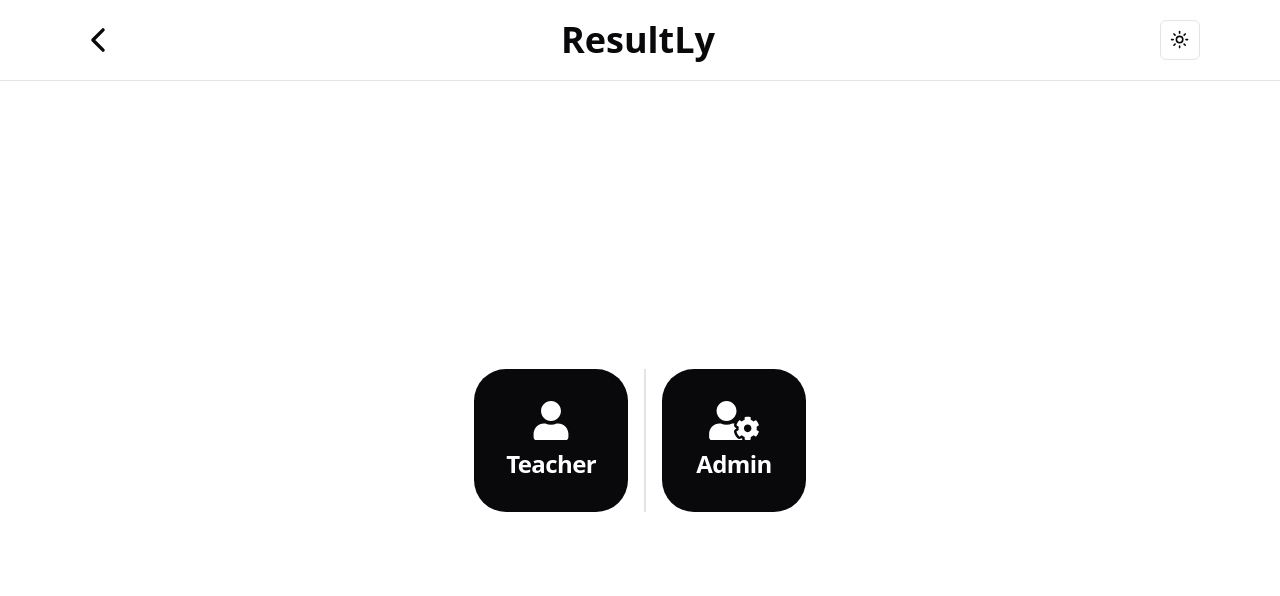
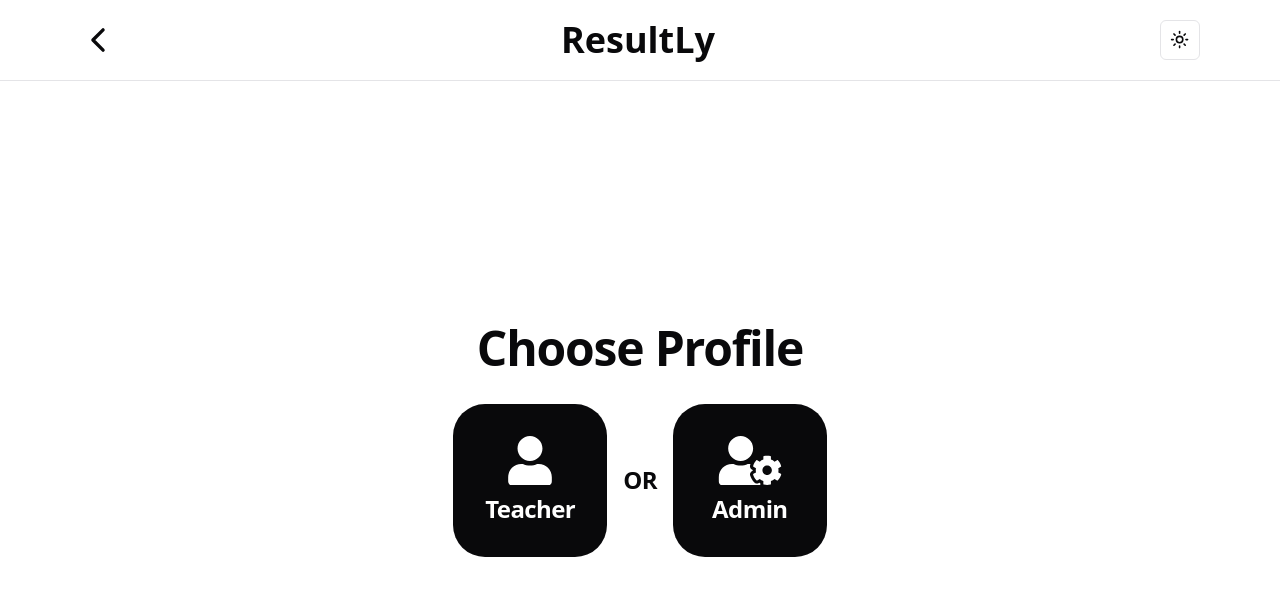
Before and after one commit to Manan-Bhatia/major-project, a Next.js app: page /switchProfile in a window 1280 px wide. Shown: the top 596 px of the page. Built offline with nearby package versions, Linux system fonts and the light colour scheme.

Commit message:
UI updates

```diff
--- a/src/app/(initialFlow)/switchProfile/page.tsx
+++ b/src/app/(initialFlow)/switchProfile/page.tsx
@@ -1,14 +1,14 @@
 "use client";
 import { useRouter } from "next/navigation";
-import { Separator } from "@/components/ui/separator";
 import { FaUser, FaUserCog } from "react-icons/fa";
 
 export default function Home() {
     const router = useRouter();
     return (
         <>
-            <div className="h-full flex items-center justify-center">
-                <div className="flex gap-4 h-1/5 items-center">
+            <div className="h-full flex flex-col items-center justify-center gap-8">
+                <h1>Choose Profile</h1>
+                <div className="flex gap-4 items-center justify-center">
                     <div
                         onClick={() => {
                             router.push("/teacher");
@@ -18,11 +18,7 @@ export default function Home() {
                         <FaUser size={64} />
                         <h3>Teacher</h3>
                     </div>
-                    <Separator
-                        orientation="vertical"
-                        decorative
-                        className="w-0.5"
-                    />
+                    <h3>OR</h3>
                     <div
                         onClick={() => {
                             router.push("/admin");
--- a/src/app/(profiles)/admin/page.tsx
+++ b/src/app/(profiles)/admin/page.tsx
@@ -1,4 +1,3 @@
-import Link from "next/link";
 import { Metadata } from "next";
 export const metadata: Metadata = {
     title: "Admin",
@@ -8,7 +7,6 @@ export default function Admin() {
         <>
             <div>
                 <h1>Admin</h1>
-                <Link href="/">Home</Link>
             </div>
         </>
     );
--- a/src/app/(profiles)/layout.tsx
+++ b/src/app/(profiles)/layout.tsx
@@ -7,7 +7,9 @@ export default function DashboardLayout({
     return (
         <main className="flex flex-col h-dvh">
             <NavBar switchProfileEnabled />
-            <section className="flex-1">{children}</section>
+            <section className="flex-1 p-2 md:px-20 md:py-5">
+                {children}
+            </section>
         </main>
     );
 }
--- a/src/app/(profiles)/teacher/page.tsx
+++ b/src/app/(profiles)/teacher/page.tsx
@@ -1,13 +1,13 @@
-import Link from "next/link";
-import { Button } from "@/components/ui/button";
+import { Metadata } from "next";
+export const metadata: Metadata = {
+    title: "Teacher",
+};
+
 export default function Teacher() {
     return (
         <>
             <div>
                 <h1>Teacher</h1>
-                <Button asChild>
-                    <Link href="/">Home</Link>
-                </Button>
             </div>
         </>
     );
--- a/src/components/navbar.tsx
+++ b/src/components/navbar.tsx
@@ -1,7 +1,7 @@
 "use client";
 import { IoChevronBack } from "react-icons/io5";
 import { ThemeToggle } from "@/components/ui/themeToggle";
-import { useRouter } from "next/navigation";
+import { useRouter, usePathname } from "next/navigation";
 import { useEffect, useState } from "react";
 import {
     Select,
@@ -10,7 +10,6 @@ import {
     SelectTrigger,
     SelectValue,
 } from "@/components/ui/select";
-import { usePathname } from "next/navigation";
 
 export default function NavBar({ switchProfileEnabled = false }) {
     const router = useRouter();
@@ -26,6 +25,9 @@ export default function NavBar({ switchProfileEnabled = false }) {
             if (pathName.split("/")[1] === "admin") setDefaultValue("Admin");
         }
     }, []);
+    const handleProfileChange = (e: string) => {
+        router.push(`/${e.toLowerCase()}`);
+    };
     return (
         <header className="flex items-center justify-between border-b px-2 md:px-20 md:py-5 py-4">
             <IoChevronBack
@@ -36,7 +38,10 @@ export default function NavBar({ switchProfileEnabled = false }) {
             <span className="text-4xl font-extrabold">ResultLy</span>
             <span className="flex items-center gap-4 relative">
                 {switchProfileEnabled && defaultValue && (
-                    <Select defaultValue={defaultValue}>
+                    <Select
+                        defaultValue={defaultValue}
+                        onValueChange={(e) => handleProfileChange(e)}
+                    >
                         <SelectTrigger className="w-[180px]">
                             <SelectValue placeholder="Switch Profile" />
                         </SelectTrigger>
```
